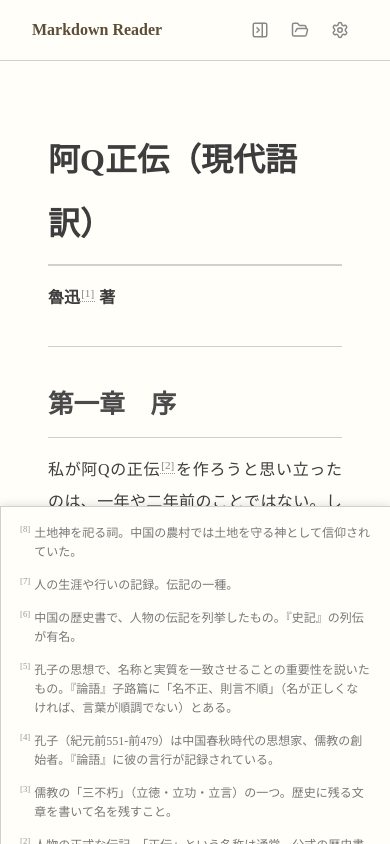
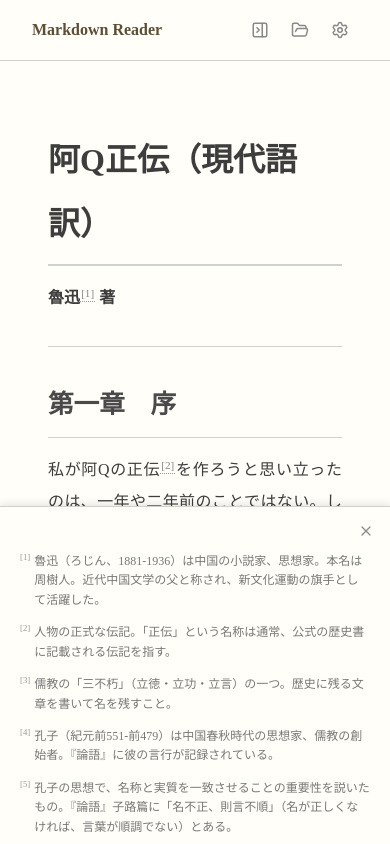
Before and after one commit to Xilorole/markdown-reader, a React (Vite) app: page / in a window 390 px wide. Both pictures are taken after a click on the button 260 px from the left and 30 px from the top of the page. Shown: the top 844 px of the page. Built offline with nearby package versions, Linux system fonts and the light colour scheme.

Commit message:
Enhance mobile mode support in FootnotePane and PaneDivider components

```diff
--- a/src/App.tsx
+++ b/src/App.tsx
@@ -181,6 +181,17 @@ export default function App() {
     }
   }, [sidebarVisible, wideMode, mobileMode]);
 
+  // ── Mobile mode: add bottom padding for footnote pane ──
+  useEffect(() => {
+    const el = contentRef.current;
+    if (!el) return;
+    if (sidebarVisible && mobileMode) {
+      el.style.paddingBottom = 'calc(40vh + 2rem)';
+    } else {
+      el.style.paddingBottom = '';
+    }
+  }, [sidebarVisible, mobileMode]);
+
   // Hide tooltip on scroll
   useEffect(() => {
     const handler = () => setTooltip(null);
--- a/src/components/FootnotePane/FootnotePane.module.css
+++ b/src/components/FootnotePane/FootnotePane.module.css
@@ -30,6 +30,7 @@
   height: 40vh;
   max-height: 400px;
   padding: var(--space-md);
+  padding-top: 2.5rem;
   overflow-y: auto;
   transform: translateY(100%);
   border-top: 1px solid var(--color-border);
@@ -38,6 +39,27 @@
 
 .pane[data-mobile='true'][data-visible='true'] {
   transform: translateY(0);
+}
+
+.mobileCloseBtn {
+  position: absolute;
+  top: 0.5rem;
+  right: 0.5rem;
+  width: 2rem;
+  height: 2rem;
+  display: flex;
+  align-items: center;
+  justify-content: center;
+  background: none;
+  border: none;
+  color: var(--color-text-muted);
+  cursor: pointer;
+  z-index: 20;
+  transition: color var(--transition-fast);
+}
+
+.mobileCloseBtn:hover {
+  color: var(--color-text);
 }
 
 .container {
--- a/src/components/FootnotePane/FootnotePane.tsx
+++ b/src/components/FootnotePane/FootnotePane.tsx
@@ -85,7 +85,7 @@ export const FootnotePane = forwardRef<FootnotePaneHandle, FootnotePaneProps>(
 
     useImperativeHandle(ref, () => ({ reposition }), [reposition]);
 
-    // スクロールとリサイズで再配置
+    // スクロールとリサイズで再配置（デスクトップのみ）
     useEffect(() => {
       if (!visible) return;
       let raf = 0;
@@ -93,7 +93,10 @@ export const FootnotePane = forwardRef<FootnotePaneHandle, FootnotePaneProps>(
         cancelAnimationFrame(raf);
         raf = requestAnimationFrame(reposition);
       };
-      window.addEventListener('scroll', handler);
+      // モバイル時はスクロールハンドラーを無効化（順次表示なので不要）
+      if (!mobileMode) {
+        window.addEventListener('scroll', handler);
+      }
       window.addEventListener('resize', handler);
       reposition();
       return () => {
@@ -101,9 +104,27 @@ export const FootnotePane = forwardRef<FootnotePaneHandle, FootnotePaneProps>(
         window.removeEventListener('resize', handler);
         cancelAnimationFrame(raf);
       };
-    }, [visible, reposition, visibleIds]);
+    }, [visible, reposition, visibleIds, mobileMode]);
 
-    const ids = Array.from(visibleIds);
+    // モバイル時は番号順にソート、デスクトップ時はそのまま
+    const ids = Array.from(visibleIds).sort((a, b) => {
+      if (!mobileMode) return 0; // デスクトップは位置で配置されるのでソート不要
+
+      // AI注釈（*で始まる）は後ろに
+      const aIsAi = aiAnnotations.has(a);
+      const bIsAi = aiAnnotations.has(b);
+      if (aIsAi && !bIsAi) return 1;
+      if (!aIsAi && bIsAi) return -1;
+
+      // 両方が通常の注釈の場合、番号順にソート
+      const aNum = parseInt(a, 10);
+      const bNum = parseInt(b, 10);
+      if (!isNaN(aNum) && !isNaN(bNum)) {
+        return aNum - bNum;
+      }
+
+      return a.localeCompare(b);
+    });
 
     return (
       <div
@@ -112,7 +133,12 @@ export const FootnotePane = forwardRef<FootnotePaneHandle, FootnotePaneProps>(
         data-visible={visible}
         data-mobile={mobileMode || undefined}
       >
-        <PaneDivider visible={visible} onClick={onClose} />
+        <PaneDivider visible={visible} mobileMode={mobileMode} onClick={onClose} />
+        {mobileMode && (
+          <button className={styles.mobileCloseBtn} onClick={onClose} aria-label="注釈を閉じる">
+            <IconClose size={16} />
+          </button>
+        )}
         <div ref={containerRef} className={styles.container}>
           {ids.length === 0 && (
             <div className={styles.placeholder}>
--- a/src/components/PaneDivider/PaneDivider.tsx
+++ b/src/components/PaneDivider/PaneDivider.tsx
@@ -3,11 +3,13 @@ import styles from './PaneDivider.module.css';
 
 interface PaneDividerProps {
   visible: boolean;
+  mobileMode?: boolean;
   onClick: () => void;
 }
 
-export function PaneDivider({ visible, onClick }: PaneDividerProps) {
-  if (!visible) return null;
+export function PaneDivider({ visible, mobileMode, onClick }: PaneDividerProps) {
+  // モバイル時は非表示（別の閉じるボタンを使用）
+  if (!visible || mobileMode) return null;
   return (
     <div
       className={styles.divider}
```
